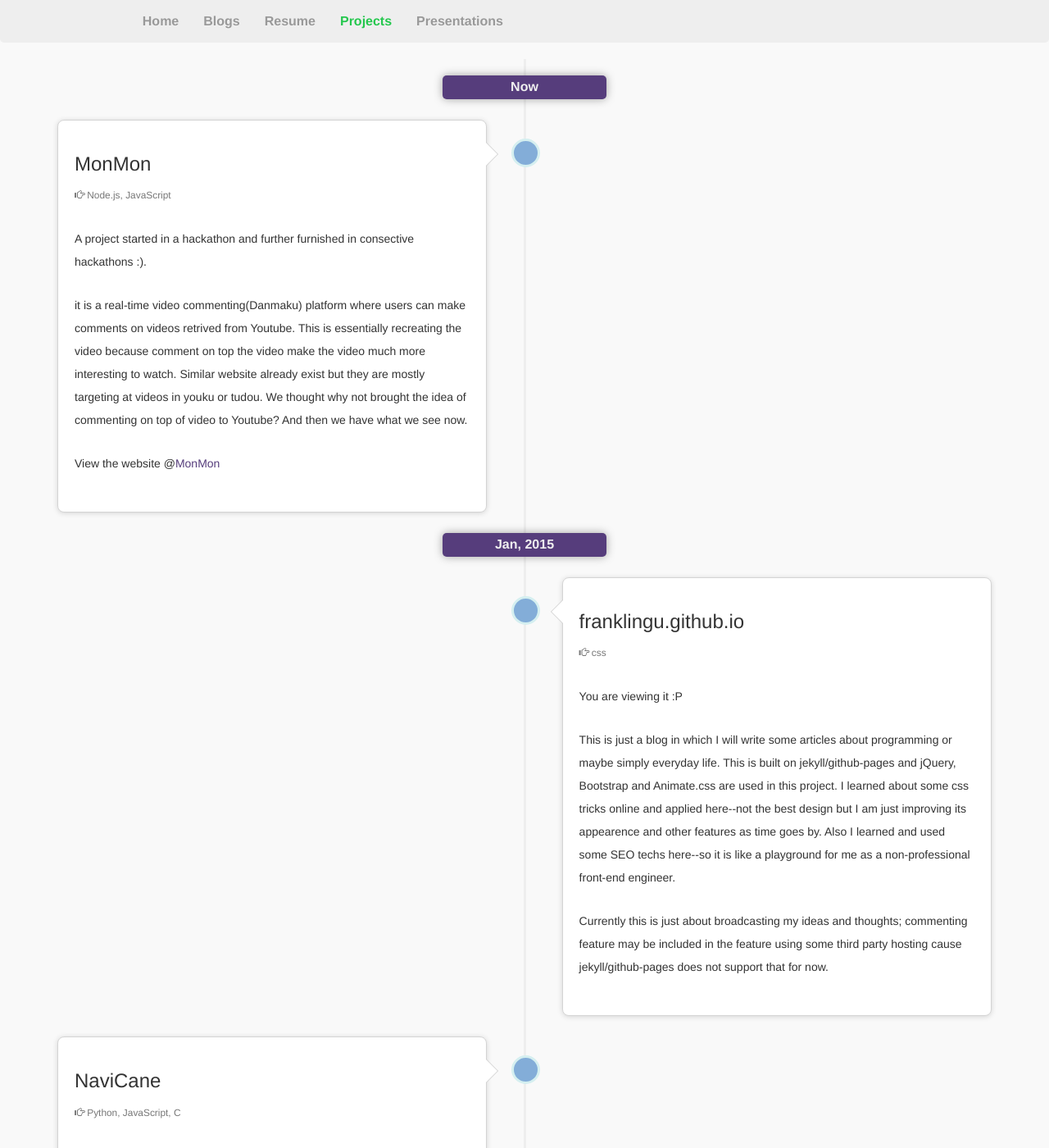
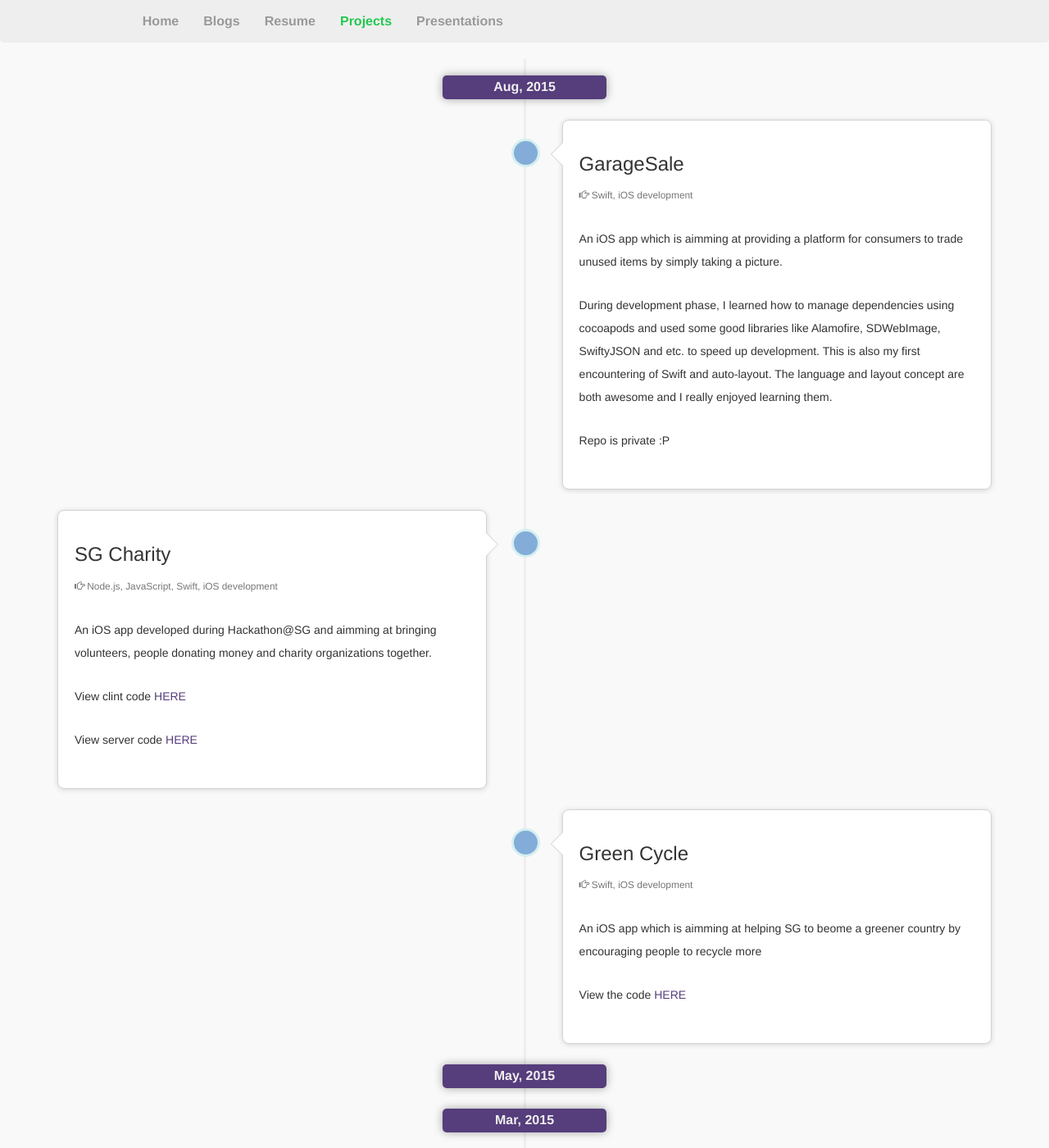
Before and after one commit to franklingu/franklingu.github.io, a Jekyll site: the page built from projects/index.html, in a window 1280 px wide and 1400 px high. Shown: the whole window at 82% size. Built offline with Jekyll 4.4.1, drawn with Linux system fonts in a browser that asks for light colours; nearby versions of some CDN libraries; Markdown is read by kramdown in place of the engine named in the settings.

Commit message:
updated projects page for summer period

```diff
--- a/css/resume.css
+++ b/css/resume.css
@@ -12,7 +12,7 @@
 }
 .btn-social:hover {
   color: white;
-    opacity:1;
+  opacity:1;
 }
 .btn-facebook {
 background-color: #3b5998;
--- a/projects/index.html
+++ b/projects/index.html
@@ -4,7 +4,50 @@ title: Projects
 ---
 <div class="container">
   <ul class="timeline">
-    <li><div class="tl-date">Now</div></li>
+    <li><div class="tl-date">Aug, 2015</div></li>
+    <li class="tl-inverted">
+      <div class="tl-circ"></div>
+      <div class="tl-panel animated fadeIn animate-delay">
+        <div class="tl-header">
+          <h3>GarageSale</h3>
+          <p><small class="text-muted"><i class="glyphicon glyphicon-hand-right"></i> Swift, iOS development</small></p>
+        </div>
+        <div class="tl-body">
+          <p>An iOS app which is aimming at providing a platform for consumers to trade unused items by simply taking a picture.</p>
+          <p>During development phase, I learned how to manage dependencies using cocoapods and used some good libraries like Alamofire, SDWebImage, SwiftyJSON and etc. to speed up development. This is also my first encountering of Swift and auto-layout. The language and layout concept are both awesome and I really enjoyed learning them.</p>
+          <p>Repo is private :P</p>
+        </div>
+      </div>
+    </li>
+    <li>
+      <div class="tl-circ"></div>
+      <div class="tl-panel animated fadeIn animate-delay">
+        <div class="tl-header">
+          <h3>SG Charity</h3>
+          <p><small class="text-muted"><i class="glyphicon glyphicon-hand-right"></i> Node.js, JavaScript, Swift, iOS development</small></p>
+        </div>
+        <div class="tl-body">
+          <p>An iOS app developed during Hackathon@SG and aimming at bringing volunteers, people donating money and charity organizations together.</p>
+          <p>View clint code <a href="https://github.com/franklingu/SmartCharityClient">HERE</a></p>
+          <p>View server code <a href="https://github.com/franklingu/SmartCharityServer">HERE</a></p>
+        </div>
+      </div>
+    </li>
+    <li class="tl-inverted">
+      <div class="tl-circ"></div>
+      <div class="tl-panel animated fadeIn animate-delay">
+        <div class="tl-header">
+          <h3>Green Cycle</h3>
+          <p><small class="text-muted"><i class="glyphicon glyphicon-hand-right"></i> Swift, iOS development</small></p>
+        </div>
+        <div class="tl-body">
+          <p>An iOS app which is aimming at helping SG to beome a greener country by encouraging people to recycle more</p>
+          <p>View the code <a href="https://github.com/franklingu/Green-Cycle">HERE</a></p>
+        </div>
+      </div>
+    </li>
+    <li><div class="tl-date">May, 2015</div></li>
+    <li><div class="tl-date">Mar, 2015</div></li>
     <li>
       <div class="tl-circ"></div>
       <div class="tl-panel animated fadeIn animate-delay">
--- a/resume/index.html
+++ b/resume/index.html
@@ -43,7 +43,7 @@ title: Resume
                     <li class="list-group-item">Gu Junchao || Franklin</li>
                     <li class="list-group-item">Student</li>
                     <li class="list-group-item">NUS </li>
-                    <li class="list-group-item"><i class="fa fa-envelope"></i> franklingujunchao@gmail.com</li>
+                    <li class="list-group-item"><a href="mailto:franklingujunchao@gmail.com"><i class="fa fa-envelope"></i> franklingujunchao@gmail.com</a></li>
                   </ul>
                 </div>
               </div>
```
